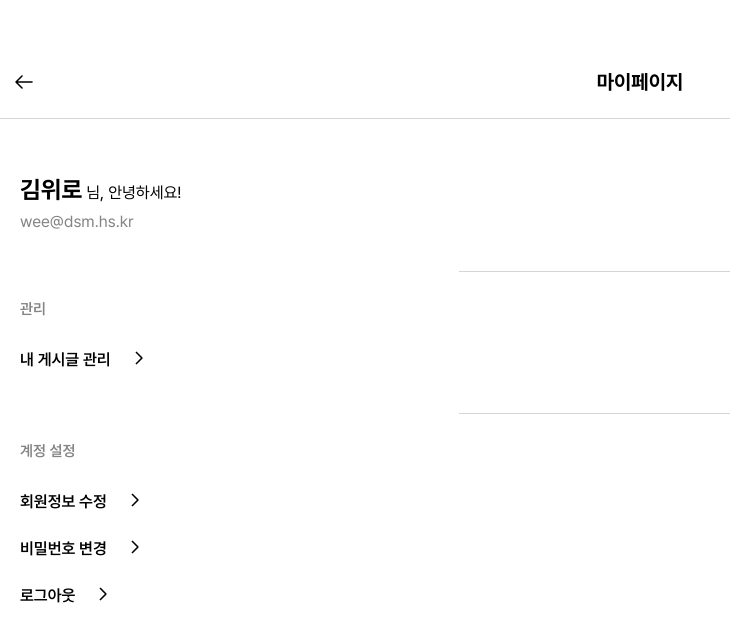
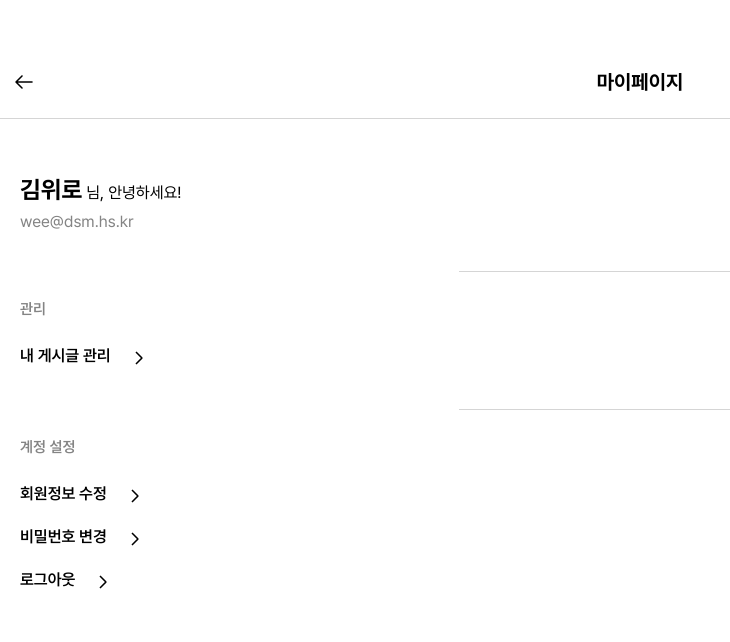
Before and after one commit to Team-Weero/weero-client, a React (Vite) app: page /mypage in a window 1280 px wide. Shown: the top 642 px of the page, without its empty margins (0-730 px from the left). Built offline with nearby package versions, Linux system fonts and the light colour scheme.

Commit message:
feat: Modify Pages

```diff
--- a/src/EditProfile.tsx
+++ b/src/EditProfile.tsx
@@ -36,11 +36,11 @@ const EditProfile = ({ name = "김위로", nickname = "주문하신 하마", ema
     setNicknameValue(next);
   };
 
-const handleSubmit = () => {
-  if (!isDirty) return;
-  setDisplayName(nameValue);
-  navigate("/mypage", { state: { toastMessage: "✅ 성공적으로 변경되었습니다!" } });
-};
+  const handleSubmit = () => {
+    if (!isDirty) return;
+    setDisplayName(nameValue);
+    navigate("/mypage", { state: { toastMessage: "✅ 성공적으로 변경되었습니다!" } });
+  };
 
   return (
     <>
@@ -91,7 +91,7 @@ const handleSubmit = () => {
 
       <ConfirmModal
         open={isCancelModalOpen}
-        message="회원번호 수정을 취소하시겠습니까?"
+        message="회원정보 수정을 취소하시겠습니까?"
         cancelLabel="취소"
         confirmLabel="확인"
         onCancel={() => setIsCancelModalOpen(false)}
--- a/src/Login.tsx
+++ b/src/Login.tsx
@@ -4,9 +4,12 @@ import PasswordInput from "./components/Password";
 import LoginButton from "./components/LoginButton";
 import { Link as RouterLink } from "react-router-dom";
 import { useState } from "react";
+import { useLocation } from "react-router-dom";
+import Toast from "./components/Toast";
 
 const DOMAIN = "@dsm.hs.kr";
 
+// TODO: Replace with actual API call before production
 async function loginApi(email: string, password: string) {
   if (!email.endsWith(DOMAIN)) throw { code: "EMAIL_NOT_FOUND" };
   if (password !== "1234") throw { code: "WRONG_PASSWORD" };
@@ -21,10 +24,13 @@ const Login = () => {
   const [passwordError, setPasswordError] = useState<string | null>(null);
   const [formError, setFormError] = useState<string | null>(null);
   const [loading, setLoading] = useState(false);
+  const location = useLocation();
+  const toastMessage = location.state?.toastMessage;
 
   const isActive = emailLocal.trim().length > 0 && password.trim().length > 0;
 
-  const handleLogin = async () => {
+  const handleLogin = async (e?: React.FormEvent<HTMLFormElement>) => {
+    e?.preventDefault();
     if (loading) return;
 
     setEmailError(null);
@@ -64,6 +70,8 @@ const Login = () => {
   };
 
   return (
+    <>
+      {toastMessage && <Toast message={toastMessage} />}
       <form onSubmit={handleLogin}>
         <Text>
           <LoginText>
@@ -101,6 +109,7 @@ const Login = () => {
           아직 계정이 없으신가요? <Link to="/signup">회원가입</Link>
         </Mvsignup>
       </form>
+    </>
   );
 };
 
--- a/src/Mypage.tsx
+++ b/src/Mypage.tsx
@@ -153,6 +153,8 @@ const SectionTitle = styled.h2`
 `;
 
 const MenuRow = styled.div`
+  display: flex;
+  align-items: center;
   margin-top: 24px;
 
   font-size: 16px;
@@ -160,9 +162,7 @@ const MenuRow = styled.div`
   color: #000000;
 `;
 
-const MenuText = styled.span`
-  flex: 1;
-`;
+const MenuText = styled.span``;
 
 const RightIcon = styled.img`
   margin-top: 5px;
@@ -185,7 +185,6 @@ const IconButton = styled.button`
   cursor: pointer;
 `;
 
-// 배경 어둡게 (40%)
 const DimmedOverlay = styled.div`
   position: fixed;
   inset: 0;
--- a/src/OwnersPage.tsx
+++ b/src/OwnersPage.tsx
@@ -172,7 +172,8 @@ const SectionTitle = styled.h2`
 
 const MenuRow = styled.div`
   margin-top: 24px;
-
+  display: flex;
+  align-items: center;
   font-size: 16px;
   font-weight: 600;
   color: #000000;
--- a/src/Signup.tsx
+++ b/src/Signup.tsx
@@ -10,12 +10,7 @@ import { useState } from "react";
 const DOMAIN = "@dsm.hs.kr";
 
 async function signupApi(params: { studentId: string; email: string; password: string }) {
-  const { studentId, email, password } = params;
-
-  if (!/^\d{4}$/.test(studentId)) throw { code: "BAD_STUDENT_ID" };
-  if (email.startsWith("wee")) throw { code: "EMAIL_EXISTS" };
-  if (password.length < 8) throw { code: "WEAK_PASSWORD" };
-
+  //백엔드 API 연결 필요
   return { ok: true };
 }
 
@@ -32,10 +27,7 @@ const Signup = () => {
   const [loading, setLoading] = useState(false);
 
   const isActive =
-    studentId.trim().length > 0 &&
-    name.trim().length > 0 &&
-    emailLocal.trim().length > 0 &&
-    password.trim().length > 0;
+    studentId.trim().length > 0 && name.trim().length > 0 && emailLocal.trim().length > 0 && password.trim().length > 0;
 
   const validate = () => {
     let ok = true;
@@ -101,7 +93,6 @@ const Signup = () => {
         email: fullEmail,
         password,
       });
-
     } catch (err: any) {
       switch (err?.code) {
         case "BAD_STUDENT_ID":
```
Lines whose indentation alone changed are shown as unchanged.
